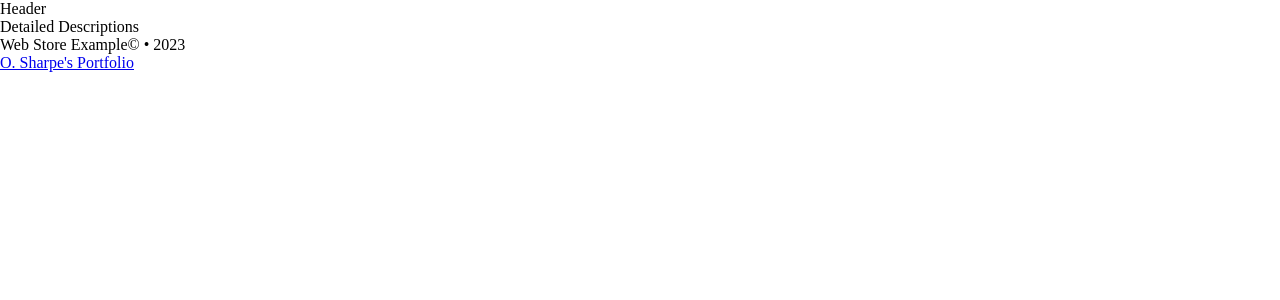
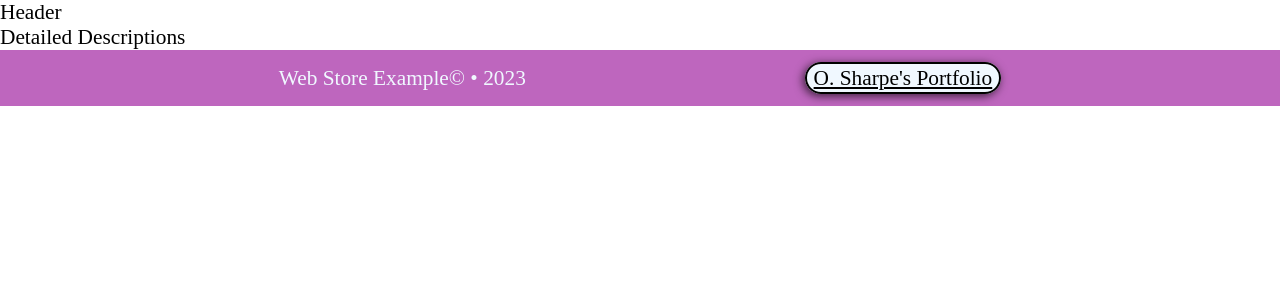
Before and after one commit to OSharpe001/webstore_example, a React (Vite) app in the folder frontend/: page /description in a window 1280 px wide. Shown: the top 300 px of the page. Built offline with nearby package versions, Linux system fonts and the light colour scheme.

Commit message:
started on styling

```diff
--- a/frontend/src/index.css
+++ b/frontend/src/index.css
@@ -1,9 +1,73 @@
+/* background-color: rgb(255, 98, 0); /* ORANGE */
+
 * {
   margin: 0;
   padding: 0;
   box-sizing: border-box;
+  font-size: 16pt;
 }
 
-/* html{
-  border: 2px solid red;
-} */
+/* GENERAL STYLES */
+.button {
+  padding: 2px 7px;
+  color:black;
+  background-color: aliceblue;
+  border-radius: 16px;
+  border: 2px solid black;
+  box-shadow: -2px 2px 10px rgba(0, 0, 0, .7);
+}
+
+/* HEADER STYLES */
+header {
+  padding: 0 20px;
+  color: aliceblue;
+  background-color: rgb(127, 127, 246);
+}
+
+header nav {
+  display: flex;
+  flex-direction: row;
+  justify-content: space-between;
+  align-items: center;
+  min-height: 7vh;
+}
+
+.banner {
+  display: flex;
+  flex-direction: row;
+}
+.banner-title {
+  margin-left: 10px;
+  align-self: center;
+}
+.mascot {
+  width: 50px;
+}
+.nav-items {}
+
+/* HOME PAGE STYLES */
+
+/* LOGIN PAGE STYLES */
+
+/* REGISTER PAGE STYLES */
+
+/* ABOUT PAGE STYLES */
+
+/* PAYMENT FORM STYLES */
+
+/* REQUEST FORM STYLES */
+
+/* DESCRIPTION STYLES */
+
+/* FOOTER STYLES */
+footer {
+  display: flex;
+  flex-direction: row;
+  justify-content: space-evenly;
+  align-items: center;
+  min-height: 7vh;
+  color: aliceblue;
+  background-color: rgb(190, 102, 190);
+}
+
+/* MOBILE STYLES */
```
